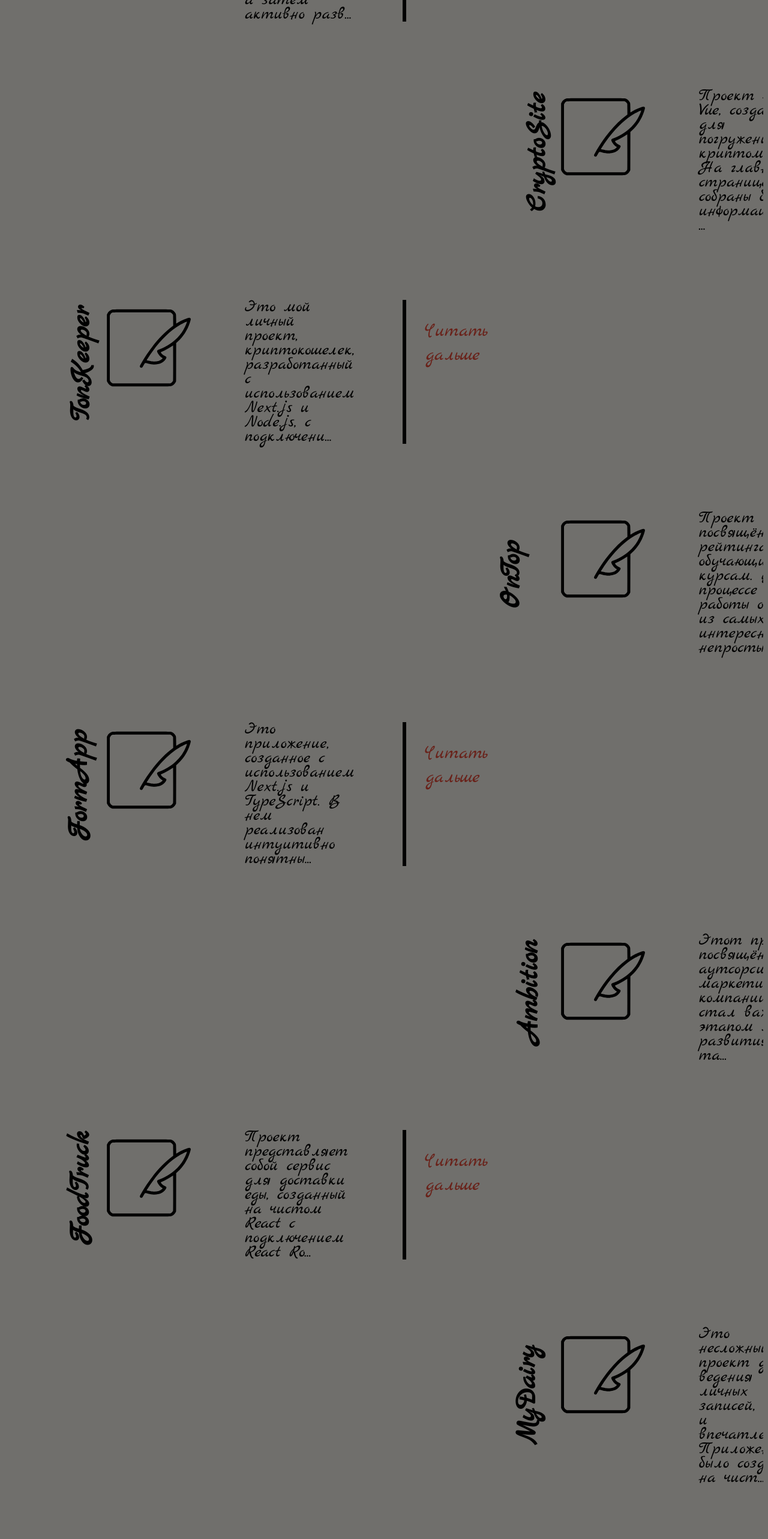
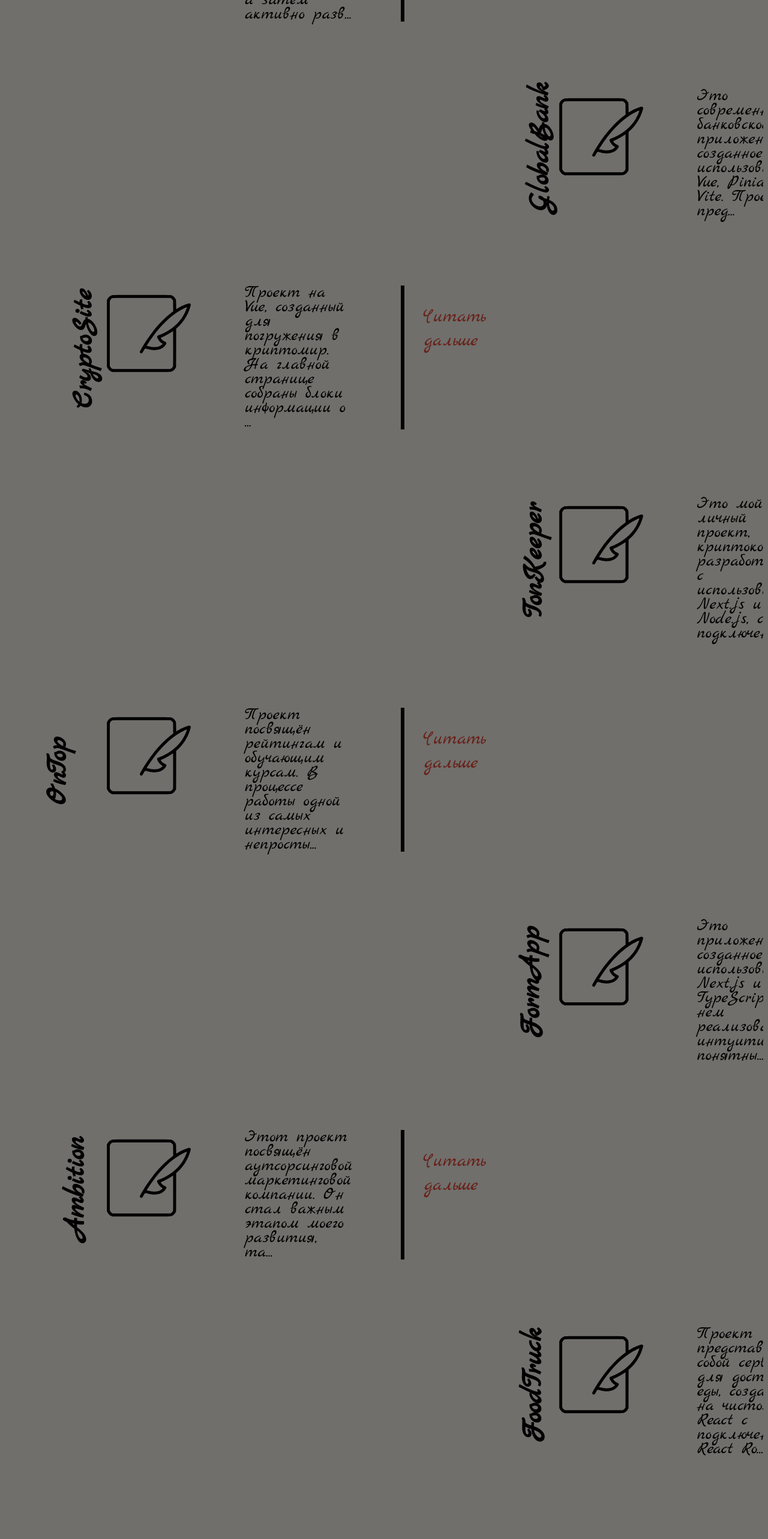
Before and after one commit to Rina2316/my-portfolio, a Next.js app: page / in a window 1280 px wide. Shown: the part 4320-6886 px from the top of the page at 60% size. Built offline with nearby package versions, Linux system fonts and the light colour scheme.

Commit message:
added new site and techno

```diff
--- a/src/app/page.tsx
+++ b/src/app/page.tsx
@@ -107,7 +107,7 @@
 
       <div id="technologies">
         <Htag tag="h2" className={styles.tag}>Технологии</Htag>
-        <Paragraph size="l" className={styles.greetingANDTechno}>В основном я работаю с такими технологиями, как React/Next.js, ES6 JavaScript, TypeScript, SCSS, Redux и Node.js, а также использую такие инструменты как: Redux, React-admin, React Testing Library, i18n, Framer Motion, Yup, Formik и другие. Однако помимо этого, я имела опыт работы с Vue.JS, Zustand, MobX, Node.JS, Express.JS и PostgreSQL, а также постоянно изучаю новые технологии.
+        <Paragraph size="l" className={styles.greetingANDTechno}>В основном я работаю с такими технологиями, как React/Next.js, ES6 JavaScript, TypeScript, SCSS, Redux и Node.js, а также использую такие инструменты как: Redux, React-admin, React Testing Library, i18n, Framer Motion, Yup, Formik и другие. Однако помимо этого, я имела опыт работы с Vue.JS, Pinia, Zustand, MobX, Node.JS, Express.JS и PostgreSQL, а также постоянно изучаю новые технологии.
         </Paragraph>
         <Technology />
       </div>
--- a/src/components/Works/projects.ts
+++ b/src/components/Works/projects.ts
@@ -4,6 +4,11 @@
 	  description: 'Это один из моих ключевых проектов, который я разработала с нуля до стадии MVP, а затем активно развивала. Это онлайн-платформа для компаний, позволяющая продвигать свой бизнес через рекламные баннеры и специальные предложения. Также платформа предназначена для пользователей, которые хотят оставаться в курсе лучших скидок и распродаж.Одним из самых сложных и одновременно увлекательных аспектов проекта было создание кода, который легко поддерживать и оптимизировать в будущем. Особое внимание уделялось тому, чтобы изменения в одном месте автоматически распространялись по всему проекту. Примером этого стало создание dataProvider для React Admin, что позволило избежать дублирования кода в различных компонентах и упростило внесение изменений.В проекте я использовала широкий спектр библиотек, включая react-admin, redux, i18n, axios, react-modal, formik, yup, react-hot-toast, svgr и framer motion. Я горжусь этим проектом, особенно тем, что принимала участие и в создании дизайна и реализовала локализацию на двух языках.',
 	  link: 'https://cut-price.ge/'
 	},
+	{
+		name: 'GlobalBank',
+		description: 'Это современное банковское веб-приложение, созданное с использованием Vue, Pinia и Vite. Проект предоставляет удобный и интуитивно понятный интерфейс, позволяя пользователям ознакомиться с ключевой информацией о банке и его услугах на главной странице. В приложении также реализована форма для отправки запросов в банк, что обеспечивает быструю и удобную коммуникацию. Личный кабинет предоставляет пользователю доступ к персональной информации и имитацию подключения кредитной карты, создавая ощущение полного взаимодействия с банковской системой.',
+		link: 'https://rina2316.github.io/GlobalBank/',
+	 },
 	{
 		name: 'CryptoSite',
 		description: 'Проект на Vue, созданный для погружения в криптомир. На главной странице собраны блоки информации о криптокошельках и биржах, график изменения цены в долларах, топ популярных вопросов и имитация подключения криптокошелька. Профиль пользователя включает данные о нём, график посещений и ссылки на соцсети.Используются демонстрационные данны для создания эффекта реального использования приложения.',
@@ -34,9 +39,4 @@
 	  description: 'Проект представляет собой сервис для доставки еды, созданный на чистом React с подключением React Router. Использованные библиотеки включают axios, redux, и react-router-dom. В этом проекте я акцентировала внимание на оптимизации взаимодействия с пользователем и простоте навигации.',
 	  link: "https://rina2316.github.io/FoodTruck/",
 	},
-	{
-	  name: 'MyDairy',
-	  description: 'Это несложный проект для ведения личных записей, идей и впечатлений. Приложение было создано на чистом React, без использования дополнительного роутинга. Лёгкость и минимализм в подходе к разработке сделали этот проект отличным примером фокусировки на пользовательском опыте.',
-	  link: "https://rina2316.github.io/journal-app/",
-	},
  ];
```
